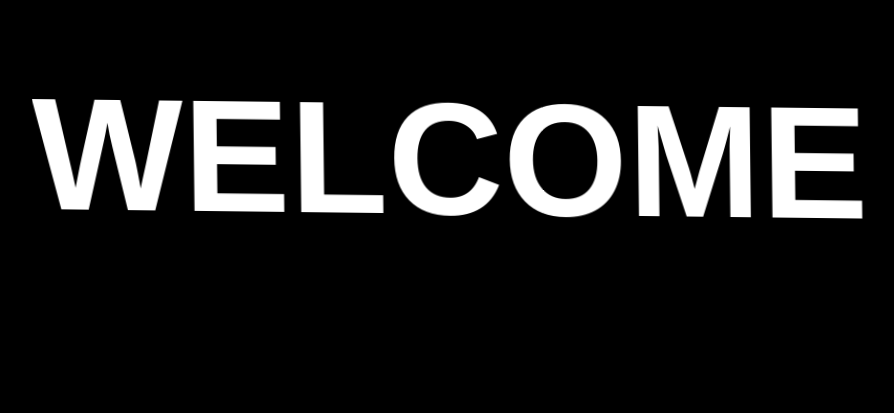
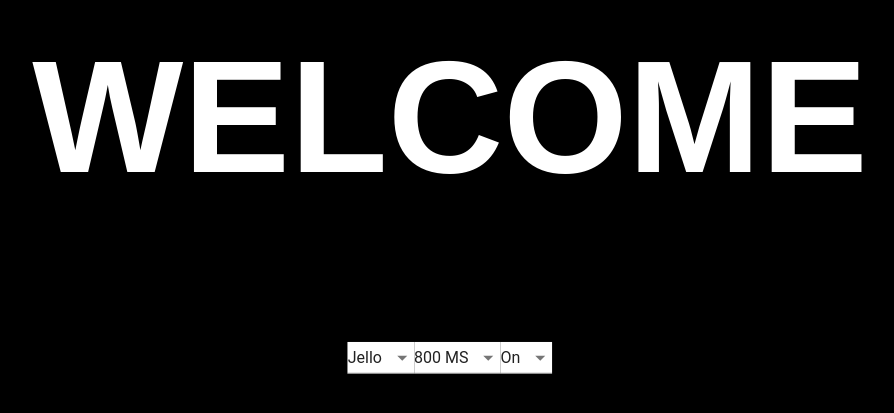
Before and after one commit to LoadAlready/dynamic-resume, a React (Create React App) app: page / in a window 1280 px wide. Shown: the part 241-654 px from the top of the page, without its empty margins (190-1084 px from the left). Built offline with nearby package versions, Linux system fonts and the light colour scheme.

Commit message:
working effect name select, effect speed select, and effect loop select on welcome page

```diff
--- a/src/App.css
+++ b/src/App.css
@@ -23,8 +23,12 @@
 }
 
 @keyframes App-logo-spin {
-  from { transform: rotate(0deg); }
-  to { transform: rotate(360deg); }
+  from {
+    transform: rotate(0deg);
+  }
+  to {
+    transform: rotate(360deg);
+  }
 }
 
 .welcome-container {
@@ -33,7 +37,6 @@
   position: relative;
 
   background-color: black;
-
 }
 .welcome-component {
   position: absolute;
@@ -46,3 +49,7 @@
   font-size: 10rem;
   color: white;
 }
+
+.welcome-effects-menu {
+  background-color: white;
+}
--- a/src/components/WelcomePage.js
+++ b/src/components/WelcomePage.js
@@ -1,18 +1,102 @@
-import React, { Component } from 'react'
+import React, { Component } from "react";
+import Select from "@material-ui/core/Select";
+import MenuItem from "@material-ui/core/MenuItem";
 
 export default class WelcomePage extends Component {
-  constructor(props){
-    super(props)
+  constructor(props) {
+    super(props);
 
     this.state = {
-      currentEffect: 'animated jello infinite delay-1s welcome-component-title'
+      currentEffect: "animated jello",
+      currentEffectRepeat: "infinite",
+      currentEffectSpeed: "fast",
+      currentEffectDelay: "delay-1s",
+      baseClassName: "welcome-component-title",
+      currentClassName:
+        "animated bounce infinite delay-2s welcome-component-title",
+      remountEffect: false
+    };
+  }
+  onEffectNameChange = event => {
+    this.setState({
+      currentEffect: event.target.value,
+      remountEffect: !this.state.remountEffect
+    });
+  };
+  onSpeedChange = event => {
+    this.setState({
+      currentEffectSpeed: event.target.value,
+      remountEffect: !this.state.remountEffect
+    });
+  };
+
+  onRepeatChange = event => {
+    this.setState({
+      currentEffectRepeat: event.target.value,
+      remountEffect: !this.state.remountEffect
+    });
+  };
+
+  componentDidUpdate(prevProps, prevState) {
+    if (this.state.remountEffect) {
+      this.setState({
+        currentClassName: `${this.state.currentEffect} ${
+          this.state.currentEffectDelay
+        } ${this.state.currentEffectRepeat} ${this.state.currentEffectSpeed} ${
+          this.state.baseClassName
+        }`,
+        remountEffect: !this.state.remountEffect
+      });
+      this.renderContent();
     }
   }
+
+  renderContent = () => {
+    return (
+      <fragment>
+        <h1 className={this.state.currentClassName}>WELCOME</h1>
+        <form className="welcome-current-effect-dropdown-form">
+          {/* effect type */}
+          <Select
+            value={this.state.currentEffect}
+            onChange={event => this.onEffectNameChange(event)}
+            className="welcome-effects-menu"
+          >
+            <MenuItem value="none">
+              <em>None</em>
+            </MenuItem>
+            <MenuItem value={"animated jello"}>Jello</MenuItem>
+            <MenuItem value={"animated flash"}>Flash</MenuItem>
+            <MenuItem value={"animated swing"}>Swing</MenuItem>
+          </Select>
+
+          {/* effect speed */}
+          <Select
+            value={this.state.currentEffectSpeed}
+            onChange={event => this.onSpeedChange(event)}
+            className="welcome-effects-menu"
+          >
+            <MenuItem value={"slow"}>2 Second</MenuItem>
+            <MenuItem value={"slower"}>3 Seconds</MenuItem>
+            <MenuItem value={"fast"}>800 MS</MenuItem>
+            <MenuItem value={"faster"}>500 MS</MenuItem>
+          </Select>
+
+          {/* effect repeat */}
+          <Select
+            value={this.state.currentEffectRepeat}
+            onChange={event => this.onRepeatChange(event)}
+            className="welcome-effects-menu"
+          >
+            <MenuItem value={"infinite"}>On</MenuItem>
+            <MenuItem value={"Off"}>Off</MenuItem>
+          </Select>
+        </form>
+      </fragment>
+    );
+  };
+
   render() {
-    return (
-      <div className="welcome-component">
-        <h1 className= {this.state.currentEffect}>WELCOME</h1>
-      </div>
-    )
+    return <div className="welcome-component">{this.renderContent()}</div>;
   }
 }
```
